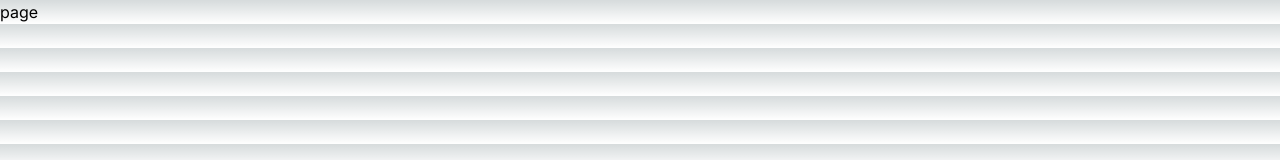
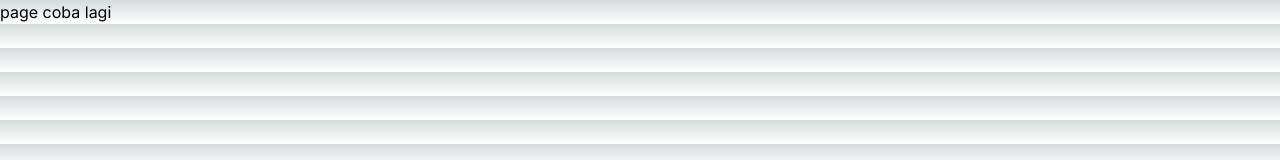
Before and after one commit to Iam7078/warehouse, a Next.js app: page /ilham in a window 1280 px wide. Shown: the top 160 px of the page. Built offline with nearby package versions, Linux system fonts and the light colour scheme.

Commit message:
feat:init cek ombak

```diff
--- a/app/ilham/page.tsx
+++ b/app/ilham/page.tsx
@@ -2,7 +2,7 @@ import React from 'react'
 
 const page = () => {
   return (
-    <div>page</div>
+    <div>page coba lagi</div>
   )
 }
 
```
